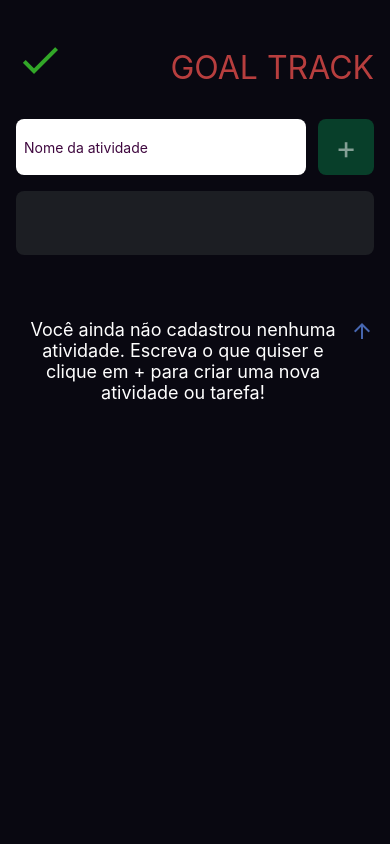
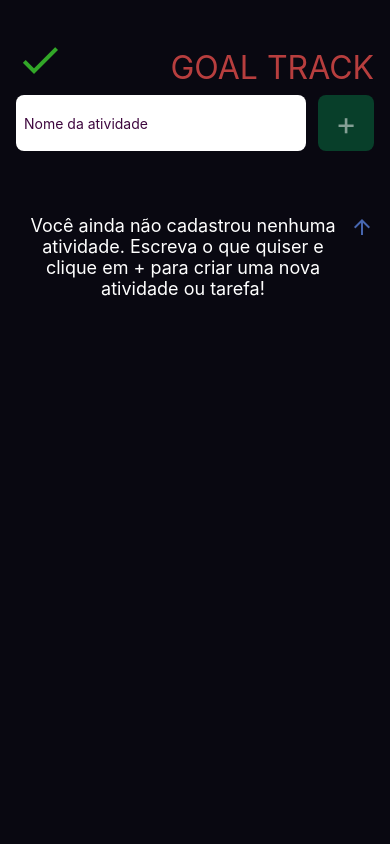
Before and after one commit to malanski/goaltrackapp, a React Native app: screen / in a window 390 px wide. Shown: the top 844 px of the page. Built offline with nearby package versions, Linux system fonts and the light colour scheme.

Commit message:
feat: create checked task remove button

```diff
--- a/src/components/Footer/index.tsx
+++ b/src/components/Footer/index.tsx
@@ -4,15 +4,25 @@ import { Linking } from 'react-native'
 import { Icon } from 'react-native-elements'
 
 
+type Props = {
+  onDeleteAll: () => void
+  trueValues: boolean[]
+}
 
-export default function Footer() {
+export default function Footer({onDeleteAll, trueValues}: Props) {
   const portfolioLink = () => {
     Linking.openURL('https://malanski.github.io/portfolio/#/projects')
   }
 
   return (
     <View style={styles.footer}>
-
+      {trueValues.length > 1 && (
+        <TouchableOpacity onPress={onDeleteAll}>
+        <Text style={styles.removeChecked}>
+          Remover atividades concluídas
+        </Text>
+      </TouchableOpacity>
+      )}
 
       <Text style={styles.signature}>
         Desenvolvido por Ulisses Malanski
--- a/src/components/Footer/styles.ts
+++ b/src/components/Footer/styles.ts
@@ -10,7 +10,15 @@ export const styles = StyleSheet.create({
     // bottom: 0
   },
 
+  removeChecked: {
+    color: '#bb5525',
+    backgroundColor: '#1c1e23',
+    textTransform:'uppercase',
+    borderRadius: 8,
+    fontSize: 16,
+    padding: 16,
 
+  },
   signature: {
     paddingTop: 32,
     color: '#fff',
--- a/src/screens/Home/components/CountTasks/index.tsx
+++ b/src/screens/Home/components/CountTasks/index.tsx
@@ -3,26 +3,23 @@ import { styles } from './styles'
 
 type Props = {
   activityList: string[]
-  isCheckedList: boolean[]
+  countTrueValues: number
 }
 
-export default function CountTasks({ activityList, isCheckedList }: Props) {
-  const trueValues = isCheckedList.filter(value => value === true)
-  const countTrueValues = trueValues.length
+export default function CountTasks({ activityList, countTrueValues }: Props) {
   return (
-    <View style={styles.countTasks}>
+    <>
       {activityList.length > 0 && (
-        <>
+        <View style={styles.countTasks}>
         <Text style={styles.totalAmount}>
-          {activityList.length} Atividades
+          Atividades {activityList.length}
         </Text>
 
         <Text style={styles.doneAmount}>
-          Concluídas {countTrueValues}
+          {countTrueValues} Concluídas
         </Text>
-        </>
+        </View>
       )}
-
-    </View>
+    </>
   )
 }
--- a/src/screens/Home/components/CountTasks/styles.ts
+++ b/src/screens/Home/components/CountTasks/styles.ts
@@ -3,10 +3,10 @@ import { StyleSheet } from 'react-native';
 
 export const styles = StyleSheet.create({
   countTasks: {
-    flex: 1,
-    flexDirection:'row',
+    // flex: 1,
+    flexDirection:'row-reverse',
     justifyContent:'space-between',
-    paddingVertical: 32,
+    paddingVertical: 8,
     paddingHorizontal: 8,
     backgroundColor: '#1c1e23',
     borderRadius: 8,
--- a/src/screens/Home/components/TaskInput/styles.ts
+++ b/src/screens/Home/components/TaskInput/styles.ts
@@ -1,11 +1,10 @@
 import { StyleSheet } from 'react-native';
 
 export const styles = StyleSheet.create({
-
   form: {
     width: '100%',
     flexDirection: 'row',
-    marginTop: 32,
+    marginTop: 8,
     marginBottom: 16
   },
   input: {
--- a/src/screens/Home/index.tsx
+++ b/src/screens/Home/index.tsx
@@ -13,12 +13,14 @@ export default function Home() {
   const [activityList, setActivityList] = useState<string[]>([])
   const [isCheckedList, setIsCheckedList] = useState<boolean[]>([]);
   const isEmpty = activityList.length === 0
+  const trueValues = isCheckedList.filter(value => value === true)
+  const countTrueValues = trueValues.length
   useEffect(() => {
     getData();
   }, []);
 
   function handleAddActivity() {
-    if(activityList.includes(activity)){
+    if (activityList.includes(activity)) {
       return Alert.alert("Atividade Repetida!", "Uma atividade com o mesmo nome ja foi cadstrada. Por favor adicione uma tarefa diferente.")
     }
 
@@ -30,7 +32,7 @@ export default function Home() {
       setIsCheckedList(updatedIsCheckedList)
       setActivity('')
       storeData(updatedActivityList, updatedIsCheckedList)
-
+      console.log(activityList)
     }
   }
 
@@ -68,6 +70,28 @@ export default function Home() {
     storeData(activityList, updatedIsCheckedList);
   }
 
+  function handleRemoveCheckedActivities() {
+    // Crie cópias atualizadas das listas
+    const updatedActivityList = [...activityList];
+    const updatedIsCheckedList = [...isCheckedList];
+
+    // Use um loop inverso para evitar problemas de índice
+    for (let i = updatedActivityList.length - 1; i >= 0; i--) {
+      if (updatedIsCheckedList[i]) {
+        // Remova a atividade e o estado de isChecked correspondente
+        updatedActivityList.splice(i, 1);
+        updatedIsCheckedList.splice(i, 1);
+      }
+    }
+
+    // Atualize o estado com as listas atualizadas
+    setActivityList(updatedActivityList);
+    setIsCheckedList(updatedIsCheckedList);
+
+    // Armazene os dados atualizados no AsyncStorage
+    storeData(updatedActivityList, updatedIsCheckedList);
+  }
+
   const storeData = async (
     activityList: string[],
     isCheckedList: boolean[]) => {
@@ -80,13 +104,15 @@ export default function Home() {
     }
   }
 
+
+
   const getData = async () => {
     try {
-      const activityListData  = await AsyncStorage.getItem('activityList')
-      const isCheckedListData   = await AsyncStorage.getItem('isCheckedList')
+      const activityListData = await AsyncStorage.getItem('activityList')
+      const isCheckedListData = await AsyncStorage.getItem('isCheckedList')
 
-      if (activityListData && isCheckedListData ) {
-        const activityList  = JSON.parse(activityListData)
+      if (activityListData && isCheckedListData) {
+        const activityList = JSON.parse(activityListData)
         const isCheckedList = JSON.parse(isCheckedListData)
         setActivityList(activityList)
         setIsCheckedList(isCheckedList)
@@ -104,11 +130,13 @@ export default function Home() {
         onChangeText={(text) => setActivity(text)}
         value={activity}
       />
+      <CountTasks
+        activityList={activityList}
+        countTrueValues={countTrueValues} />
 
       <View style={styles.activityList}>
         <ScrollView showsVerticalScrollIndicator={false}>
-          <CountTasks activityList={activityList} isCheckedList={isCheckedList}/>
-          { isEmpty ? (
+          {isEmpty ? (
             <View style={styles.emptyList}>
               <Text style={styles.emptyListMessage}>
                 Você ainda não cadastrou nenhuma atividade.
@@ -127,11 +155,11 @@ export default function Home() {
                 listCheck={isCheckedList[index]}
                 onRemove={() => handleRemoveActivity(index)} />
             ))
-            )
-
-          }
-
-          <Footer />
+          )}
+          <Footer
+            onDeleteAll={handleRemoveCheckedActivities}
+            trueValues={trueValues}
+            />
         </ScrollView>
       </View>
     </View>
--- a/src/screens/Home/styles.ts
+++ b/src/screens/Home/styles.ts
@@ -3,6 +3,8 @@ export const styles = StyleSheet.create({
   activityList: {
     // width: '100%',
     flex: 1,
+    alignItems: 'center',
+    justifyContent:'space-between',
     paddingBottom: 48
   },
     emptyList: {
```
Also changed, not shown: src/screens/Home/components/ActivityCard/index.tsx (line endings or trailing spaces). Lines whose indentation alone changed are shown as unchanged.
